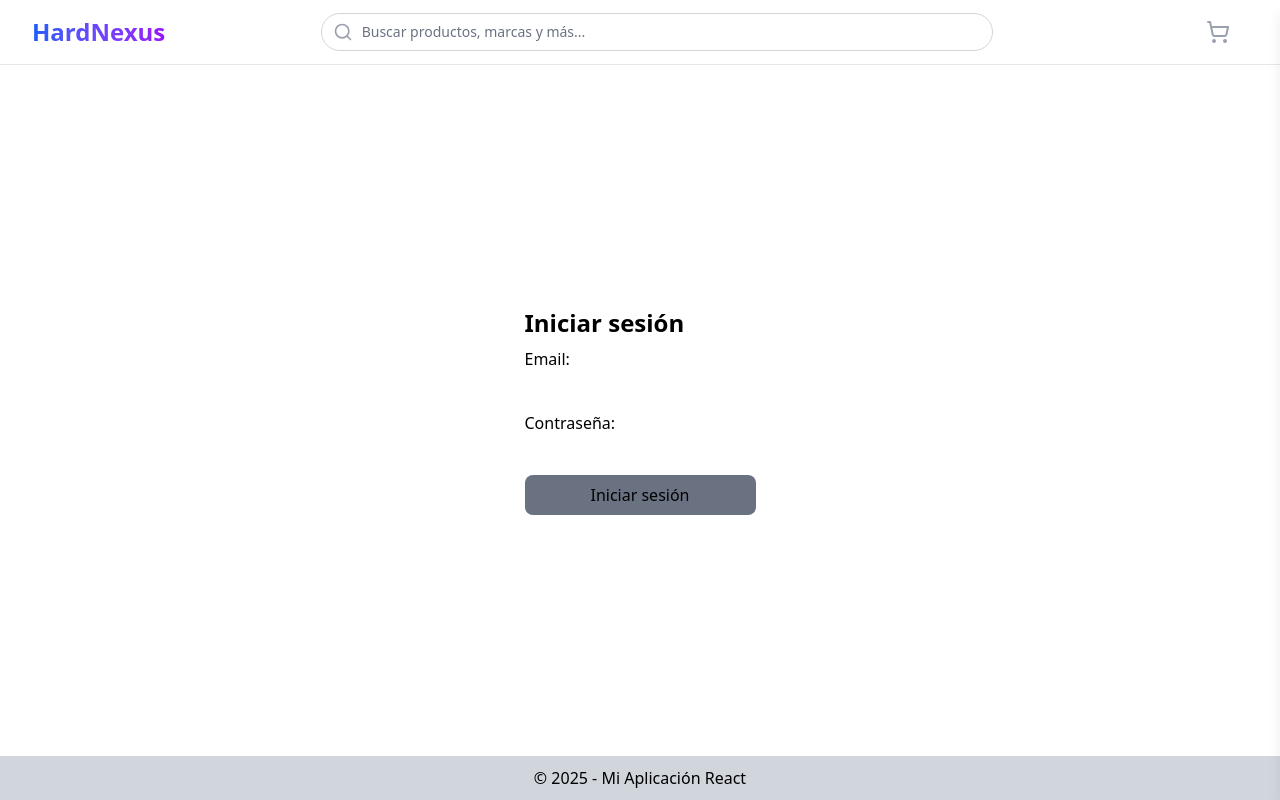
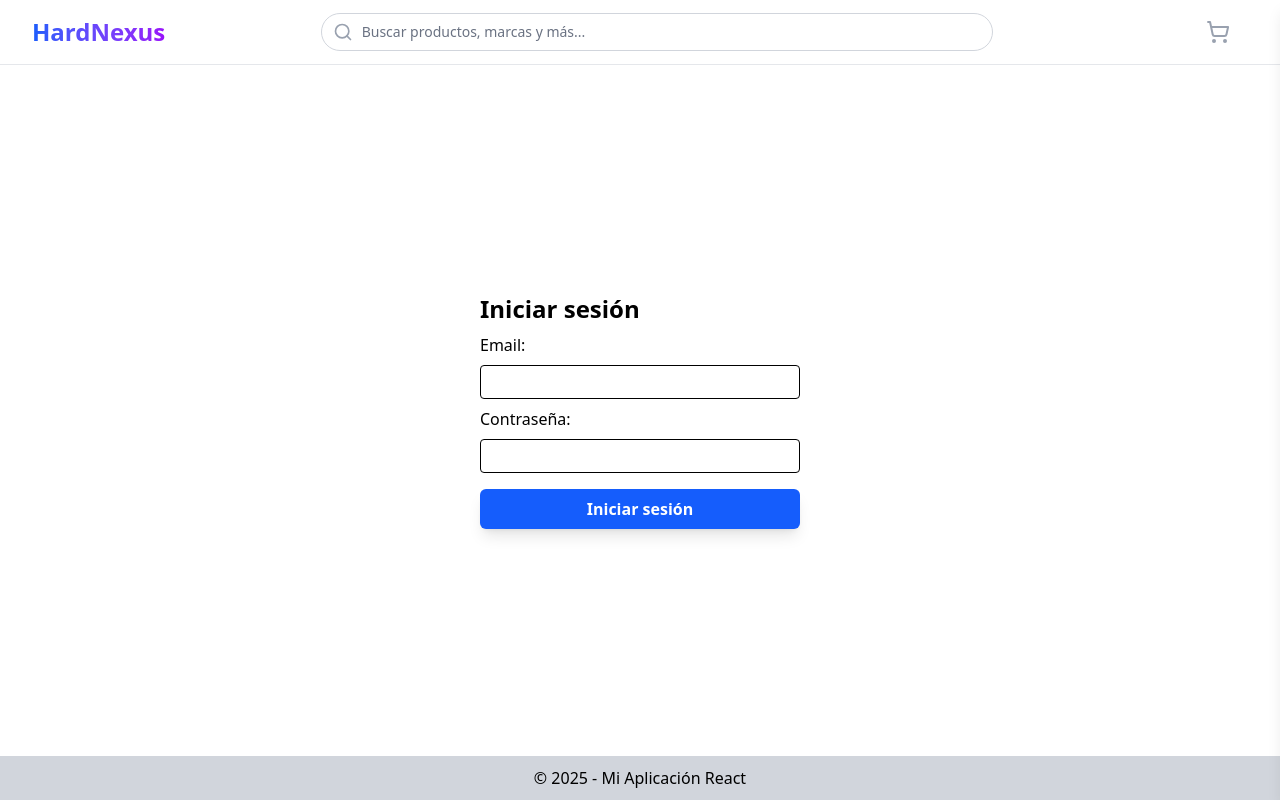
Before and after one commit to Itnardoel/talento-tech-25021, a React (Vite) app: page /user in a window 1280 px wide. Built offline with nearby package versions, Linux system fonts and the light colour scheme; no server answers.

Commit message:
style: Improve layout and styling in AdminProductForm, LoginForm, and UserPage components

```diff
--- a/src/features/admin/components/AdminProductForm.tsx
+++ b/src/features/admin/components/AdminProductForm.tsx
@@ -122,7 +122,7 @@ export const AdminProductForm = ({ productForEdit }: ProductFormProps) => {
   return (
     <form
       onSubmit={(event) => void handleSubmit(event)}
-      className="flex flex-col gap-2"
+      className="flex w-full max-w-80 flex-col gap-2"
     >
       <h2 className="text-2xl font-bold">
         {productForEdit ? "Editar Producto" : "Agregar Producto"}
@@ -133,9 +133,11 @@ export const AdminProductForm = ({ productForEdit }: ProductFormProps) => {
         <input
           type="text"
           name="name"
+          inputMode="text"
+          autoComplete="off"
           value={product.name}
           onChange={handleChange}
-          className="border px-2 py-1"
+          className="rounded border px-2 py-1"
         />
         {errors.name && <p className="text-red-500">{errors.name}</p>}
       </label>
@@ -145,9 +147,10 @@ export const AdminProductForm = ({ productForEdit }: ProductFormProps) => {
         <input
           type="number"
           name="price"
+          inputMode="numeric"
           value={product.price}
           onChange={handleChange}
-          className="border px-2 py-1"
+          className="rounded border px-2 py-1"
         />
         {errors.price && <p className="text-red-500">{errors.price}</p>}
       </label>
@@ -157,9 +160,10 @@ export const AdminProductForm = ({ productForEdit }: ProductFormProps) => {
         <input
           type="text"
           name="avatar"
+          inputMode="url"
           value={product.avatar}
           onChange={handleChange}
-          className="border px-2 py-1"
+          className="rounded border px-2 py-1"
         />
         {errors.avatar && <p className="text-red-500">{errors.avatar}</p>}
       </label>
@@ -168,9 +172,10 @@ export const AdminProductForm = ({ productForEdit }: ProductFormProps) => {
         Descripción:
         <textarea
           name="description"
+          inputMode="text"
           value={product.description}
           onChange={handleChange}
-          className="border px-2 py-1"
+          className="rounded border px-2 py-1"
         />
         {errors.description && (
           <p className="text-red-500">{errors.description}</p>
@@ -184,14 +189,14 @@ export const AdminProductForm = ({ productForEdit }: ProductFormProps) => {
           name="category"
           value={product.category}
           onChange={handleChange}
-          className="border px-2 py-1"
+          className="rounded border px-2 py-1"
         />
         {errors.category && <p className="text-red-500">{errors.category}</p>}
       </label>
 
       <button
         type="submit"
-        className="cursor-pointer rounded-lg bg-gray-500 px-4 py-2"
+        className="mt-2 inline-flex h-10 w-full cursor-pointer items-center justify-center gap-2 rounded-md bg-blue-600 px-4 py-2 font-semibold whitespace-nowrap text-white shadow-lg transition-colors hover:bg-blue-600/90 hover:shadow-xl"
       >
         {actionLabel}
       </button>
--- a/src/features/admin/pages/AdminPage.tsx
+++ b/src/features/admin/pages/AdminPage.tsx
@@ -17,7 +17,7 @@ export const AdminPage = () => {
   return (
     <>
       <title>Admin dashboard | HardNexus</title>
-      <main className="grid place-content-center">
+      <main className="mx-auto grid w-full max-w-7xl place-items-center">
         <AdminProductForm
           key={location.pathname}
           productForEdit={productById}
--- a/src/features/user/components/LoginForm.tsx
+++ b/src/features/user/components/LoginForm.tsx
@@ -20,11 +20,12 @@ export const LoginForm = () => {
   const handleSubmit = (event: React.FormEvent<HTMLFormElement>) => {
     event.preventDefault();
 
-    navigate("/");
     if (formValues.email === "admin" && formValues.password === "1234") {
+      navigate("/");
       handleLogin({ ...formValues, role: "ADMIN" });
       toast.success("Ingresaste con éxito como Admin");
     } else if (formValues.email === "user" && formValues.password === "1234") {
+      navigate("/");
       handleLogin(formValues);
       toast.success("Ingresaste con éxito como User");
     } else {
@@ -33,17 +34,23 @@ export const LoginForm = () => {
   };
 
   return (
-    <form onSubmit={handleSubmit} className="flex flex-col gap-2">
+    <form
+      onSubmit={handleSubmit}
+      className="flex w-full max-w-80 flex-col gap-2"
+    >
       <h2 className="text-2xl font-bold">Iniciar sesión</h2>
 
       <label className="flex flex-col gap-2">
         Email:
         <input
           type="text"
+          name="email"
+          autoComplete="off"
           value={formValues.email}
           onChange={(event) => {
             setFormValues({ ...formValues, email: event.target.value });
           }}
+          className="rounded border px-2 py-1"
         />
       </label>
 
@@ -51,16 +58,18 @@ export const LoginForm = () => {
         Contraseña:
         <input
           type="password"
+          name="password"
           value={formValues.password}
           onChange={(event) => {
             setFormValues({ ...formValues, password: event.target.value });
           }}
+          className="rounded border px-2 py-1"
         />
       </label>
 
       <button
         type="submit"
-        className="cursor-pointer rounded-lg bg-gray-500 px-4 py-2"
+        className="mt-2 inline-flex h-10 w-full cursor-pointer items-center justify-center gap-2 rounded-md bg-blue-600 px-4 py-2 font-semibold whitespace-nowrap text-white shadow-lg transition-colors hover:bg-blue-600/90 hover:shadow-xl"
       >
         Iniciar sesión
       </button>
--- a/src/features/user/pages/UserPage.tsx
+++ b/src/features/user/pages/UserPage.tsx
@@ -17,12 +17,13 @@ export const UserPage = () => {
   return (
     <>
       <title>Iniciar sesión | HardNexus</title>
-      <main className="grid place-content-center gap-2">
+
+      <main className="mx-auto grid w-full max-w-7xl place-items-center gap-2">
         {user ? (
           <button
             type="button"
             onClick={handleClick}
-            className="cursor-pointer rounded-lg bg-gray-500 px-4 py-2"
+            className="inline-flex h-10 w-full max-w-80 cursor-pointer items-center justify-center gap-2 rounded-md bg-blue-600 px-4 py-2 font-semibold whitespace-nowrap text-white shadow-lg transition-colors hover:bg-blue-600/90 hover:shadow-xl"
           >
             Logout
           </button>
```
